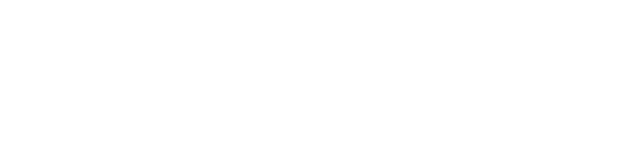
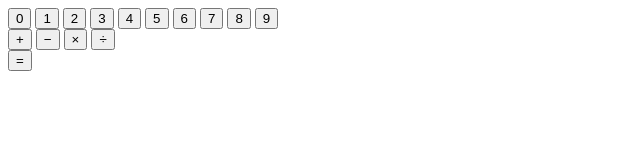
Before and after one commit to bradg4508/calculator, a plain HTML site: page index.html in a window 1280 px wide. Shown: the whole page, without its empty margins (0-640 px from the left). Drawn offline with Linux system fonts and the light colour scheme.

Commit message:
Create the initial buttons for calculator

```diff
--- a/index.html
+++ b/index.html
@@ -10,7 +10,38 @@
         <script type="text/javascript" src="script.js" defer></script>
     </head>
     <body>
+        <div id="value"></div>
 
+        <div id="digits">
+            <button>0</button>
+            <button>1</button>
+            <button>2</button>
+            <button>3</button>
+            <button>4</button>
+            <button>5</button>
+            <button>6</button>
+            <button>7</button>
+            <button>8</button>
+            <button>9</button>
+        </div>
 
+        <div id="operators">
+            <!--Addition operator-->
+            <button>&plus;</button>
+
+            <!--Subtraction operator-->
+            <button>&minus;</button>
+
+            <!--Multiplication operator-->
+            <button>&times;</button>
+
+            <!--Division operator-->
+            <button>&div;</button>
+        </div>
+
+        <div id="equals">
+            <!--Equals sign-->
+            <button>&equals;</button>
+        </div>
     </body>
 </html>
```
